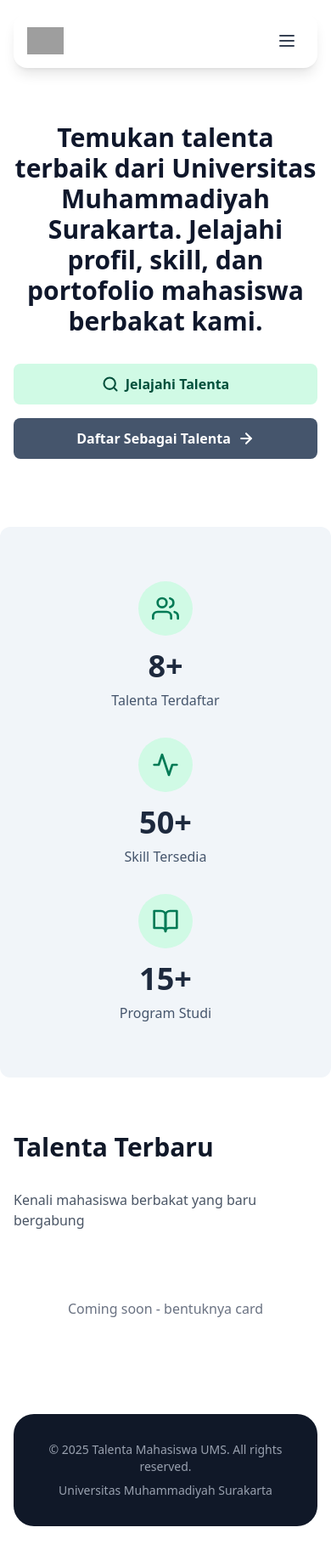
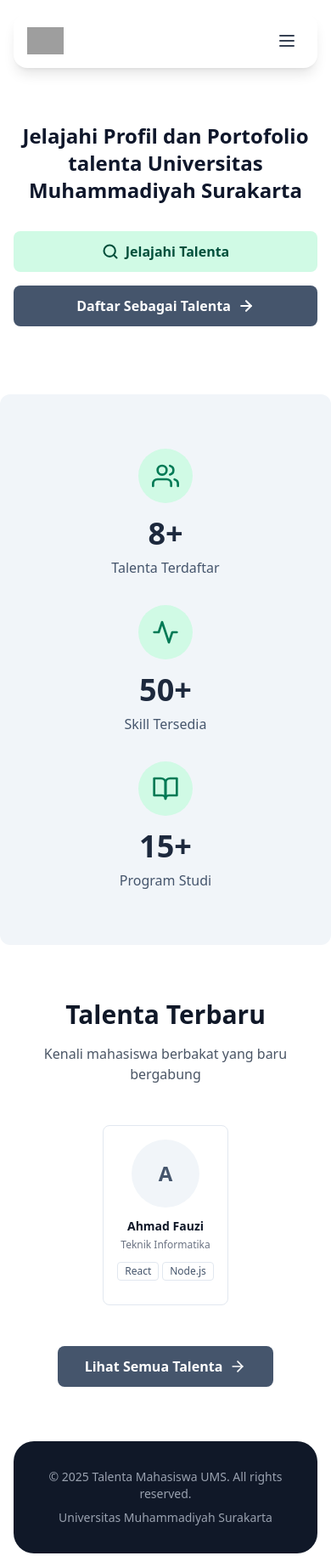
Before and after one commit to afrizalfikrii/aplikasi-talenta-mahasiswa-UMS, a React (Vite) app in the folder frontend/: page / in a window 390 px wide. Shown: the whole page at 85% size. Before the commit the page ends 1812 px from the top, so only its background shows below. Built offline with nearby package versions, Linux system fonts and the light colour scheme; grey boxes are pictures that could not be loaded.

Commit message:
feat: update home, add dummy card data, ubah logo mobile

```diff
--- a/frontend/src/pages/Home.tsx
+++ b/frontend/src/pages/Home.tsx
@@ -6,9 +6,10 @@
       {/* hero */}
       <div className="text-slate-900 py-20 px-4">
         <div className="max-w-4xl mx-auto text-center">
-          <h1 className="text-3xl md:text-4xl font-bold mb-6">
-            Temukan talenta terbaik dari Universitas Muhammadiyah Surakarta. Jelajahi profil, skill,
-            dan portofolio mahasiswa berbakat kami.
+          <h1 className="text-2xl sm:text-3xl md:text-4xl lg:text-5xl font-bold mb-6">
+            {/* Temukan talenta terbaik Universitas Muhammadiyah Surakarta. <br />Jelajahi profil, skill,
+            dan portofolio mahasiswa berbakat kami. */}
+            Jelajahi Profil dan Portofolio talenta Universitas Muhammadiyah Surakarta
           </h1>
 
           {/* button */}
@@ -87,10 +88,44 @@
       {/* data talenta terbaru */}
       <div className="bg-white py-16">
         <div className="max-w-7xl mx-auto px-4">
-          <h2 className="text-3xl font-bold text-gray-900 mb-8">Talenta Terbaru</h2>
-          <p className="text-gray-600 mb-8">Kenali mahasiswa berbakat yang baru bergabung</p>
-          <div className="text-center text-gray-500 py-12">
-            <p>Coming soon - bentuknya card</p>
+          <div className="text-center mb-12">
+            <h2 className="text-3xl font-bold text-gray-900 mb-4">Talenta Terbaru</h2>
+            <p className="text-gray-600">Kenali mahasiswa berbakat yang baru bergabung</p>
+          </div>
+          {/* grid */}
+          <div className="flex justify-center">
+
+            {/* dummy card */}
+            <div className="bg-white rounded-lg p-4 hover:shadow-md transition-shadow duration-300 text-center border-shadow border border-slate-200">
+              <div className="w-20 h-20 mx-auto mb-3 bg-slate-100 rounded-full flex items-center justify-center">
+                <span className="text-2xl font-bold text-slate-600">A</span>
+              </div>
+              <h3 className="text-sm font-bold text-gray-900 mb-1">Ahmad Fauzi</h3>
+              <p className="text-xs text-gray-500 mb-3">Teknik Informatika</p>
+              <div className="flex flex-wrap justify-center gap-1 mb-3">
+                <span className="px-2 py-0.5 bg-white border border-slate-200 text-slate-600 text-xs font-medium rounded">
+                  React
+                </span>
+                <span className="px-2 py-0.5 bg-white border border-slate-200 text-slate-600 text-xs font-medium rounded">
+                  Node.js
+                </span>
+              </div>
+            </div>
+
+          </div>
+
+          {/* button direct ke smua talenta */}
+          <div className="text-center mt-12">
+            <Link
+              to="/talenta"
+              className="inline-flex items-center bg-slate-600 text-white px-8 py-3 rounded-lg hover:bg-slate-700 transition-colors font-semibold"
+            >
+              Lihat Semua Talenta
+              <svg xmlns="http://www.w3.org/2000/svg" width="20" height="20" viewBox="0 0 24 24" fill="none" stroke="currentColor" strokeWidth="2" strokeLinecap="round" strokeLinejoin="round" className="ml-2">
+                <line x1="5" y1="12" x2="19" y2="12"></line>
+                <polyline points="12 5 19 12 12 19"></polyline>
+              </svg>
+            </Link>
           </div>
         </div>
       </div>
```
Also changed, not shown: 1 other file (tests, documents, lock files or other folders).
